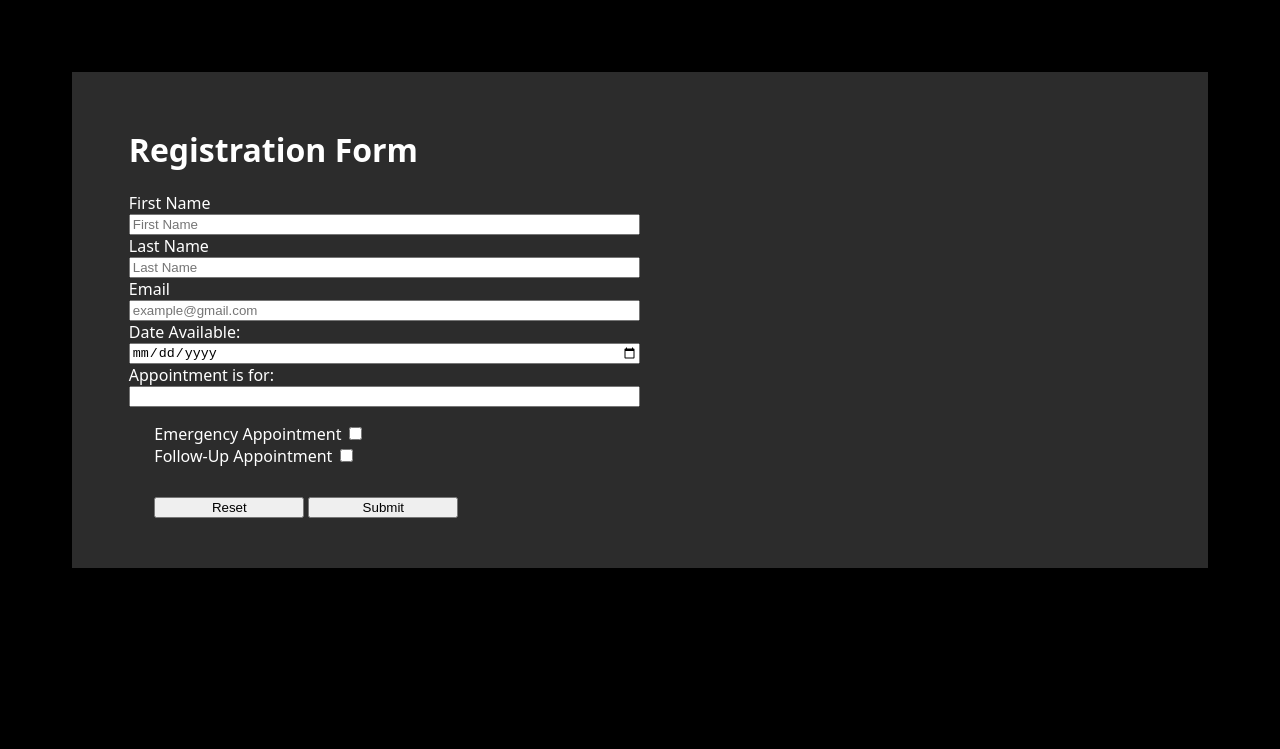
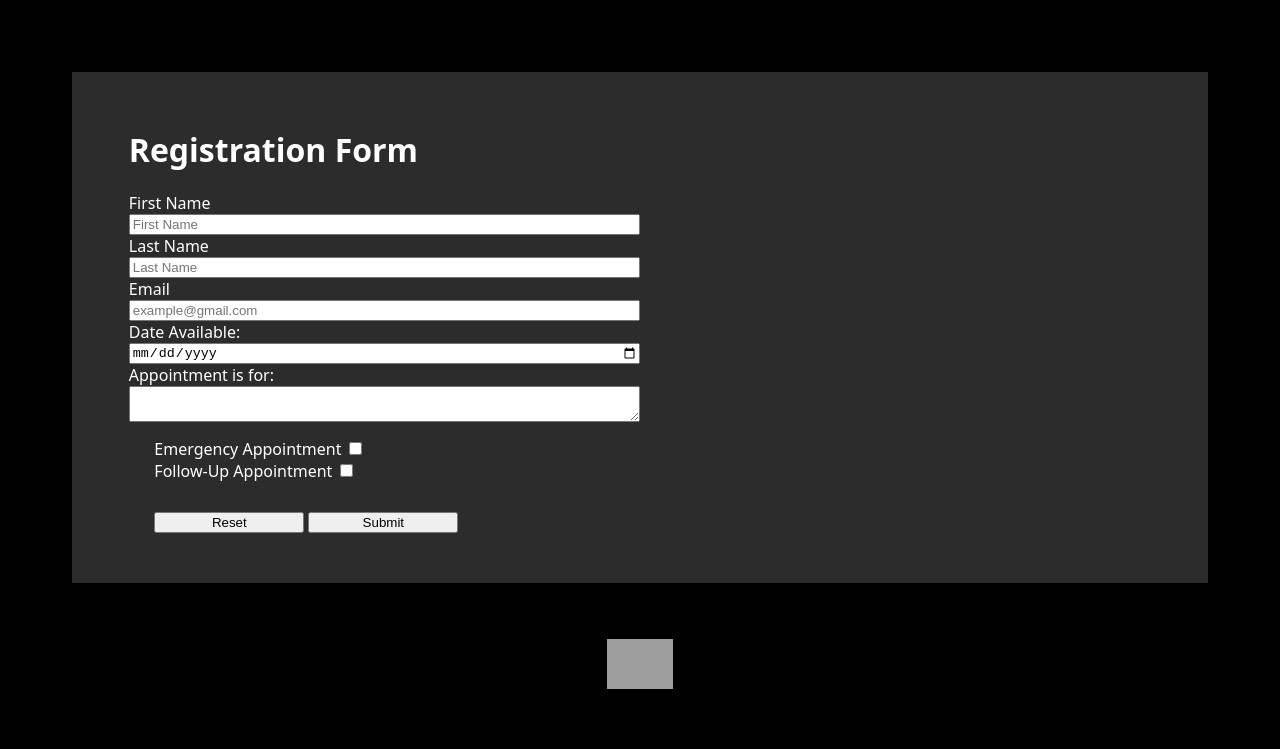
Before and after one commit to WarfDesigns/build-something-of-your-choice, a plain HTML site: page build-something-of-your-choice/index.html in a window 1280 px wide. Drawn offline with Linux system fonts and the light colour scheme; grey boxes are pictures that could not be loaded.

Commit message:
Added footer, image, and link to website.

```diff
--- a/build-something-of-your-choice/index.html
+++ b/build-something-of-your-choice/index.html
@@ -25,7 +25,7 @@
                 <label>Date Available:</label>
                 <input type="date" name="date" name="date_available" id="date_available" required>
                 <label>Appointment is for:</label>
-                <input type="text" name="message" id="message" required>
+                <textarea></textarea>
                 <div>
                     <label for="emergency">Emergency Appointment</label>
                     <input type="checkbox" name="emergency" id="emergency">
@@ -41,5 +41,9 @@
         </div>
 
         <script src="" async defer></script>
+        <footer>
+            <a href="www.warfdesigns.com">
+                <img src="http://www.brentwarf.com/img/Logo.webp" class="logo">
+            </a></footer>
     </body>
 </html>
--- a/build-something-of-your-choice/styles.css
+++ b/build-something-of-your-choice/styles.css
@@ -34,3 +34,13 @@ label {
 input {
     color: black;
 }
+footer{
+    padding: 5%;
+}
+
+.logo {
+    text-align: center;
+    max-height: 50px;
+    display: block;
+    margin: 0 auto;
+}
```
Also changed, not shown: build-something-of-your-choice/results.html (+1 -1 lines).
